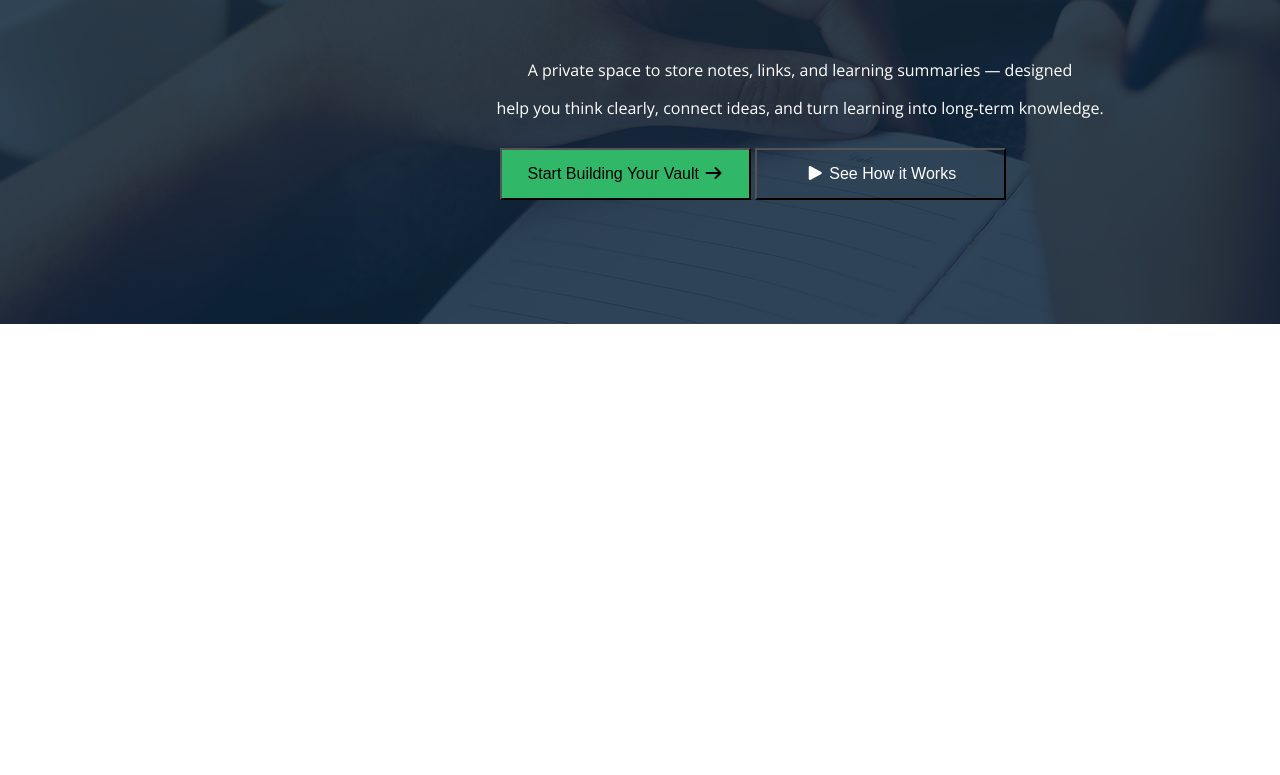
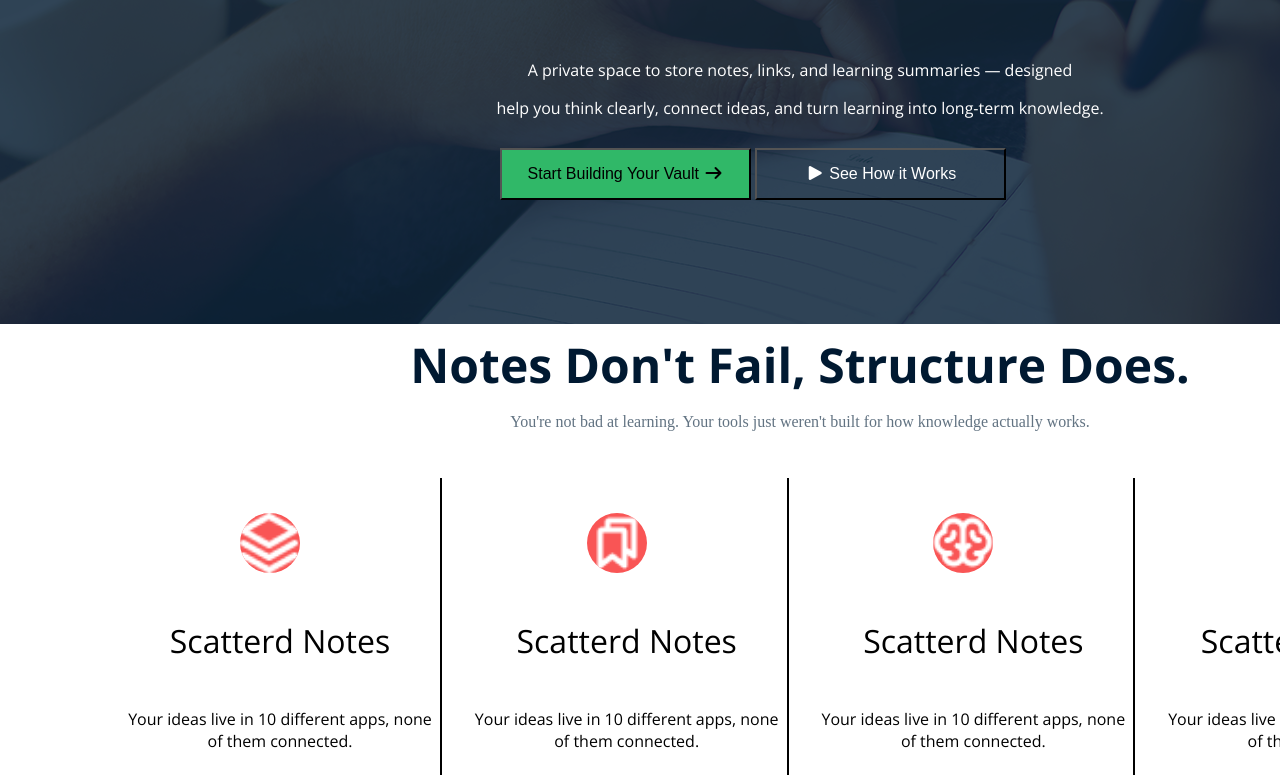
Before and after one commit to mir-abdullah-mahammad-lab/Assignment-One-By-Mir, a plain HTML site: page index.html in a window 1280 px wide. Shown: the part 442-1217 px from the top of the page. Before the commit the page ends 800 px from the top, so only its background shows below. Drawn offline with nearby package versions, Linux system fonts and the light colour scheme.

Commit message:
section-two-done

```diff
--- a/index.html
+++ b/index.html
@@ -53,5 +53,36 @@
             </div>
         </div>
     </section>
+
+    <section class="section2">
+        <div id="Note-Dont-Fail">
+            <p id="Notes">Notes Don't Fail, Structure Does.</p>
+            <p id="YouAreNotBad">You're not bad at learning. Your tools just weren't built for how knowledge actually works.</p>
+        </div>
+        <div id="cards-of-notes">
+            <div class="card" >
+                <img src="media/Vector.png" alt="">
+                <p class="m">Scatterd Notes</p>
+                <p>Your ideas live in 10 different apps, none of them connected.</p>
+            </div>
+            <div class="card">
+                <img src="media/Bookmarks.png" alt="">
+                <p class="m">Scatterd Notes</p>
+                <p>Your ideas live in 10 different apps, none of them connected.</p>
+            </div>
+            <div class="card">
+                <img src="media/Brain.png" alt="">
+                <p class="m">Scatterd Notes</p>
+                <p>Your ideas live in 10 different apps, none of them connected.</p>
+            </div>
+            <div class="card">
+                <img src="media/Info.png" alt="">
+                <p class="m">Scattered Notes</p>
+                <p>Your ideas live in 10 different apps, none of them connected.</p>
+            </div>
+
+        </div>
+    </section>
+
 </body>
 </html>
--- a/styles/style1.css
+++ b/styles/style1.css
@@ -81,7 +81,7 @@ img{
  }
 .hero-h2{
     /* border:1px solid red; */
-    height: 195px;px;
+    height: 195px;
     width: 1360px;
     margin-bottom: 0px;
 }
@@ -128,3 +128,85 @@ img{
     color: #FFFFFF;
     font-size: 16px;
 }
+
+.section2{
+    /* border: 1px solid green; */
+    background-color: #FFFFFF;
+    height: 448px;
+    width: 1600px;
+    margin: 0px;
+    /* overflow: visible; */
+   display: flex;
+   flex-direction: column;
+   justify-content: center;
+   align-items: center;
+
+}
+
+.section2 #Note-Dont-Fail{
+    /* background-color: lightcoral; */
+    height: 152px;
+    width: 1360px;
+    text-align: center;
+}
+
+#cards-of-notes{
+    background-color: #FFFFFF;
+    height: 300px;
+    width: 1360px;
+    margin-top: 44px;
+    display: flex;
+    justify-content: space-between;
+
+}
+#Notes{
+    color: #001931;
+     font-family: "Open Sans", sans-serif;
+    font-optical-sizing: auto;
+    font-size: 48px;
+    font-weight: bold;
+    margin-top: 10px;
+    margin-bottom: 8px;
+}
+
+#YouAreNotBad{
+    color: #627382;
+    margin-bottom: 0px;
+    padding: top 8px;
+}
+.cards-of-notes{
+    display: flex;
+    gap: 5px;
+
+
+}
+.card {
+    /* border: 1px solid lightgreen; */
+    height: 300px;
+    width: 320px;
+    display: flex;
+    flex-direction: column;
+    justify-content:space-around;
+    text-align: center;
+    box-shadow: 2px 3px black;
+
+
+
+}
+.card img{
+
+    border-radius: 50%;
+    background-color: #F95555;
+    height: 60px;
+    width: 60px;
+    margin-bottom: 0px;
+}
+.card p{
+    font-family: "Open Sans", sans-serif;
+    font-optical-sizing: auto;
+    margin:0px;
+}
+.m{
+    margin-top: 0px;
+    font-size: 2em;
+}
```
